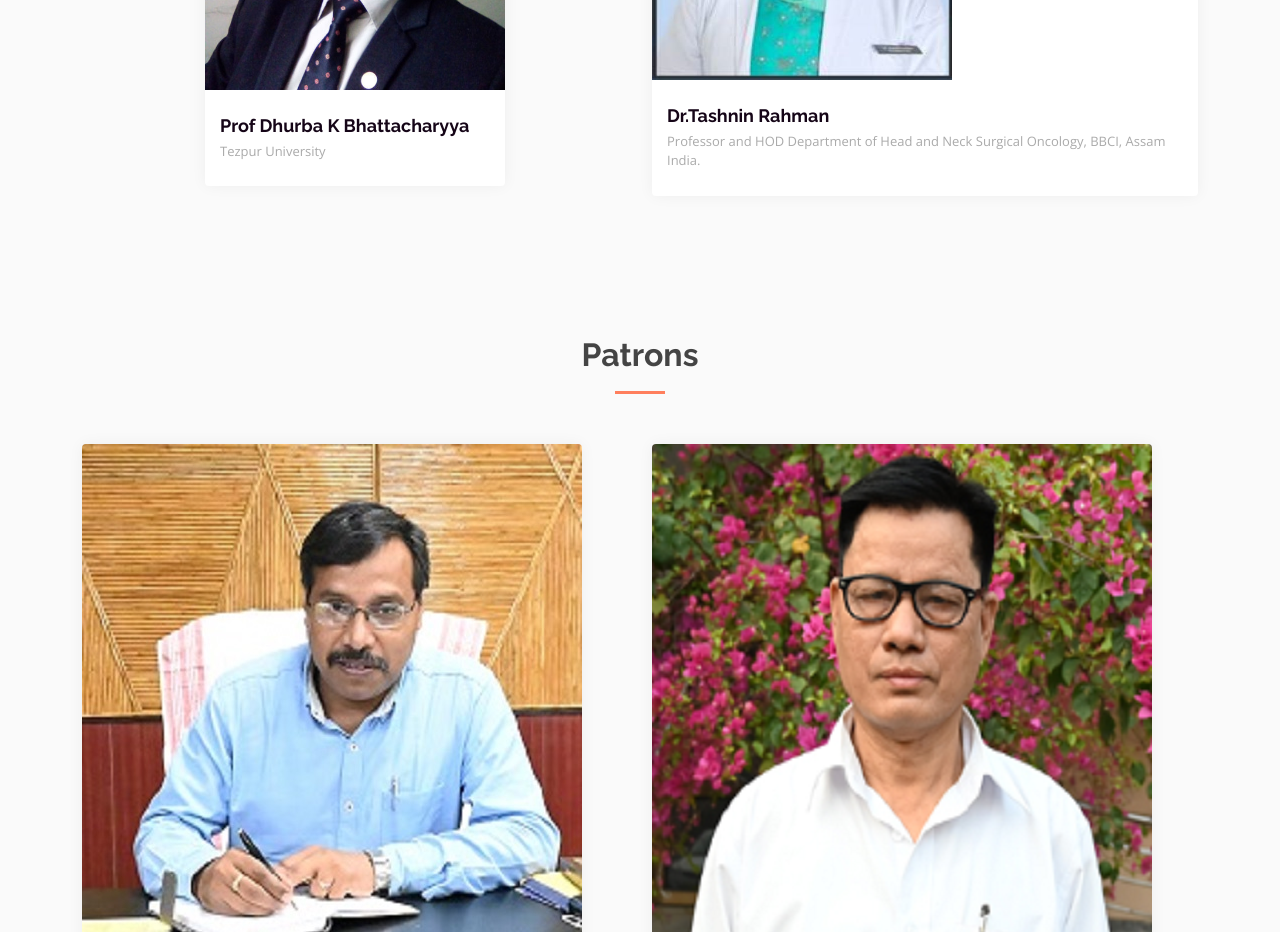
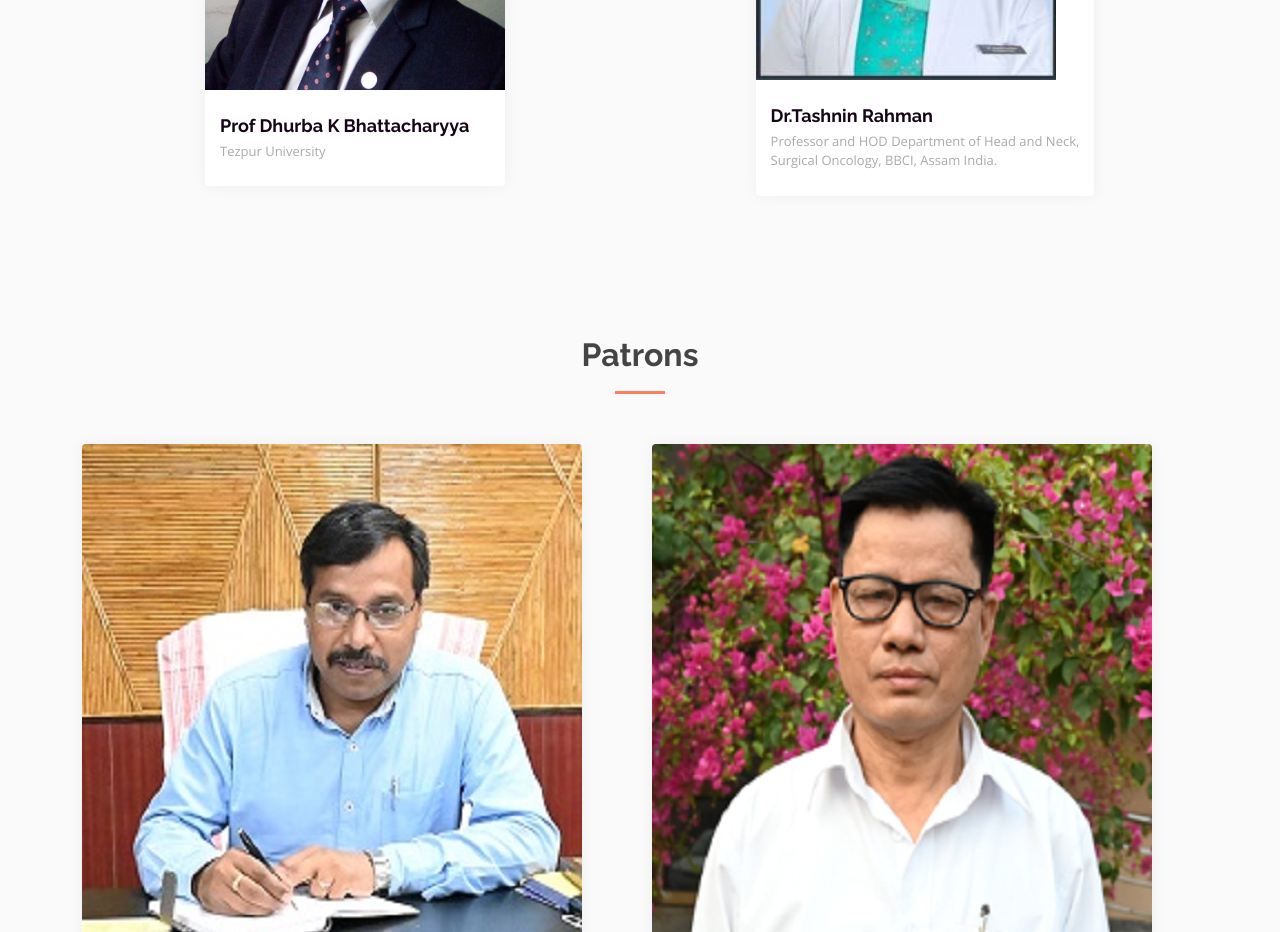
Before and after one commit to csitcotton/serb, a plain HTML site: page index.html in a window 1280 px wide. Shown: the part 2960-3892 px from the top of the page. Drawn offline with nearby package versions, Linux system fonts and the light colour scheme.

Commit message:
Update index.html

```diff
--- a/index.html
+++ b/index.html
@@ -204,7 +204,8 @@
           </div>
           <div class="member-info">
             <h4>Dr.Tashnin Rahman</h4>
-            <span>Professor and HOD Department of Head and Neck Surgical Oncology, BBCI, Assam India.</span>
+            <span>Professor and HOD Department of Head and Neck,</span>
+              <span>Surgical Oncology, BBCI, Assam India.</span>
           </div>
         </div>
       </div>
```
